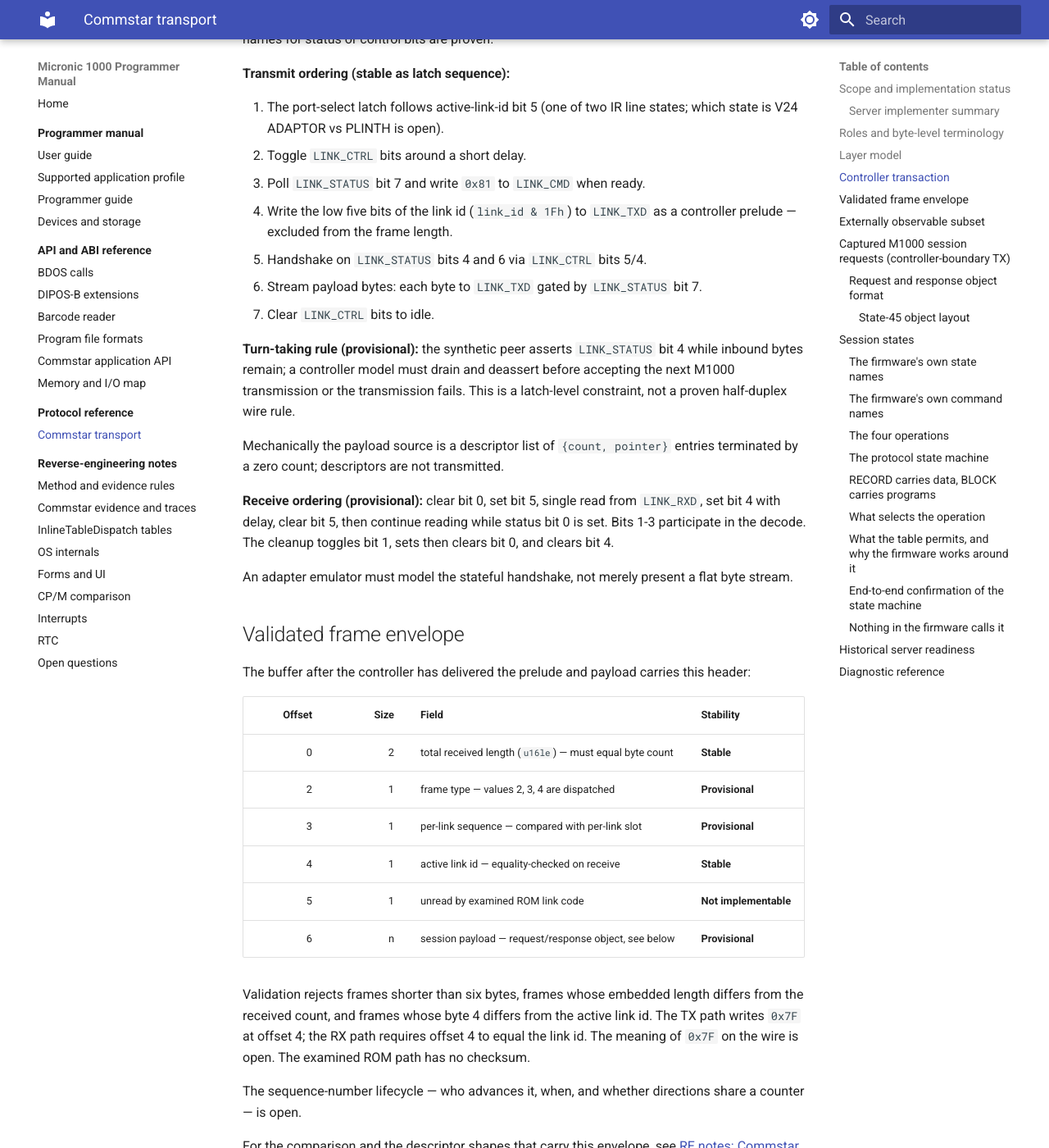
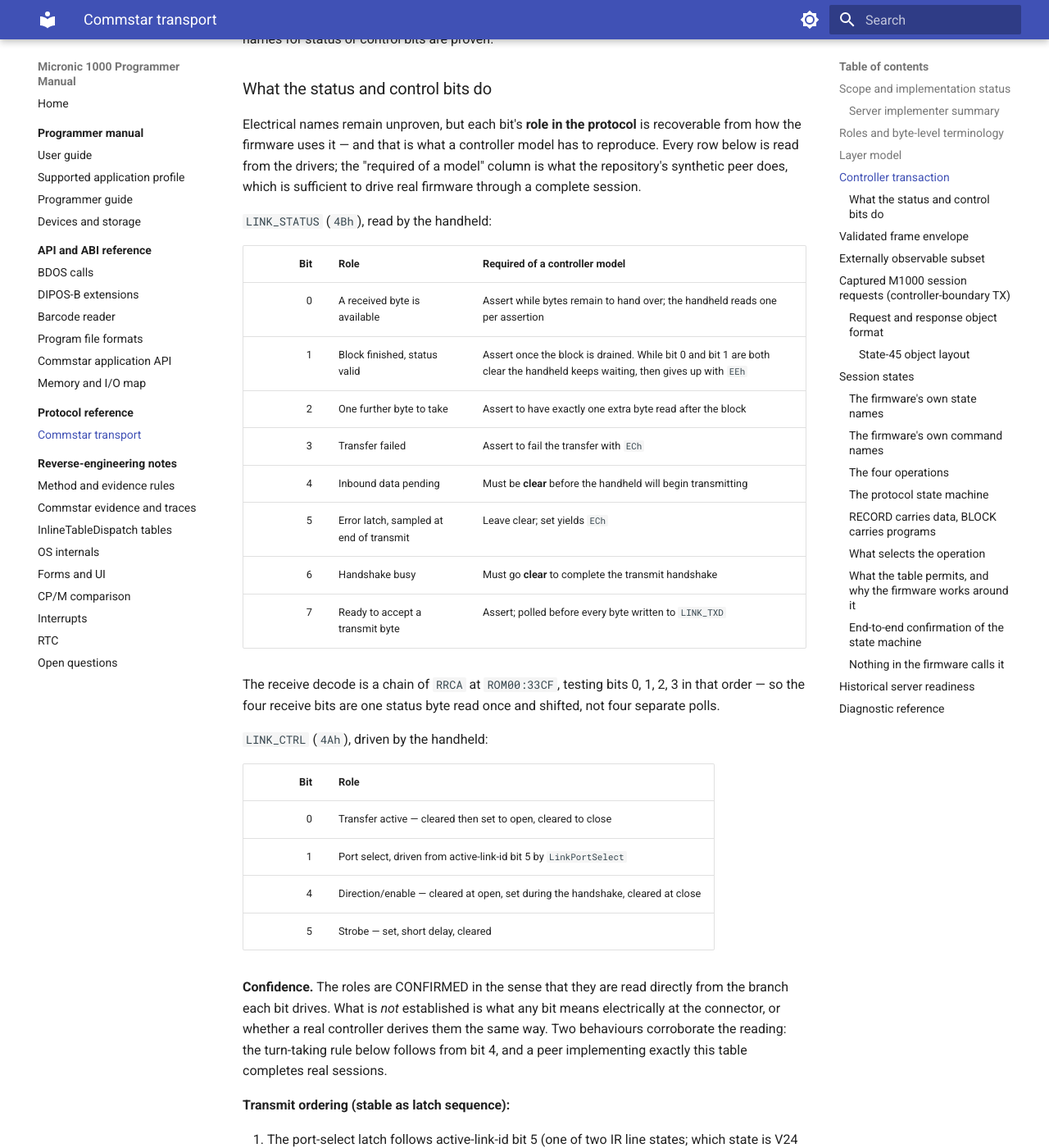
Before and after one commit to philpem/micronic1000, an MkDocs documentation site: the page built from doc/protocol/commstar.md, in a window 1280 px wide and 1400 px high, scrolled down 2871 px. Shown: the whole window at 82% size. Built offline with MkDocs 1.6.1 and Material for MkDocs 9.7.7, drawn with Linux system fonts in a browser that asks for light colours.

Commit message:
Establish what the IR control and status bits do
"Set bits 5 and 4" replaced by what each bit does in the protocol. The
roles are read directly from the branch each bit drives, so they need no
electrical guesswork -- and they are what a controller model has to
reproduce.

LINK_STATUS (4Bh), read by the handheld:
  bit0  a received byte is available      gates INI at ROM00:33D4
  bit1  block finished, status valid      while bits 0 and 1 are both clear
                                          the handheld waits, then fails EEh
  bit2  one further byte to take          extra INI at 33F4
  bit3  transfer failed                   yields ECh
  bit4  inbound data pending              must be CLEAR before transmitting
  bit5  error latch, end of transmit      set yields ECh
  bit6  handshake busy                    must go clear to proceed
  bit7  ready to accept a transmit byte   polled before every OUTI

LINK_CTRL (4Ah), driven by the handheld:
  bit0  transfer active     cleared then set to open, cleared to close
  bit1  port select         from active-link-id bit 5, via LinkPortSelect
  bit4  direction/enable    cleared at open, set in handshake, cleared close
  bit5  strobe              set, short delay, cleared

One correction of emphasis: the receive decode is a single status read
shifted by successive RRCA at ROM00:33CF, testing bits 0,1,2,3 in that
order -- not four separate polls, which is what the earlier "polls bits
0-3" wording implied.

Confidence is stated rather than assumed. The roles are read from the
bytes; what is NOT established is what any bit means electrically at the
connector, or whether a real controller derives them this way. Two things
corroborate the reading: the turn-taking rule follows from bit 4, and the
synthetic peer implementing exactly this table drives real firmware
through complete sessions.

Tables added to the protocol page and the memory/IO reference; repeatable
comments set on io:004A and io:004B so every xref carries them.

Also notes a watch item in open-questions: anything that writes ram:E48D
changes whether every subsequent command is validated or bypasses the
transition table, so new writers matter. Only two are known, both
reachable as runtime-stub slots, which means a loaded application can set
it too -- as this project's own test COMs do.

Co-Authored-By: Claude Opus 5 (1M context) <noreply@anthropic.com>
Claude-Session: https://claude.ai/code/session_01QBz9pn8cwR4hKVMeDTvs7x

```diff
--- a/doc/protocol/commstar.md
+++ b/doc/protocol/commstar.md
@@ -97,6 +97,47 @@ handshake. The exact port catalogue is in
 
 The M1000 drives `LINK_CTRL` and polls `LINK_STATUS` through a fixed
 ordering. No electrical names for status or control bits are proven.
+
+### What the status and control bits do
+
+Electrical names remain unproven, but each bit's **role in the protocol** is
+recoverable from how the firmware uses it — and that is what a controller
+model has to reproduce. Every row below is read from the drivers; the
+"required of a model" column is what the repository's synthetic peer does,
+which is sufficient to drive real firmware through a complete session.
+
+`LINK_STATUS` (`4Bh`), read by the handheld:
+
+| Bit | Role | Required of a controller model |
+|---:|---|---|
+| 0 | A received byte is available | Assert while bytes remain to hand over; the handheld reads one per assertion |
+| 1 | Block finished, status valid | Assert once the block is drained. While bit 0 and bit 1 are both clear the handheld keeps waiting, then gives up with `EEh` |
+| 2 | One further byte to take | Assert to have exactly one extra byte read after the block |
+| 3 | Transfer failed | Assert to fail the transfer with `ECh` |
+| 4 | Inbound data pending | Must be **clear** before the handheld will begin transmitting |
+| 5 | Error latch, sampled at end of transmit | Leave clear; set yields `ECh` |
+| 6 | Handshake busy | Must go **clear** to complete the transmit handshake |
+| 7 | Ready to accept a transmit byte | Assert; polled before every byte written to `LINK_TXD` |
+
+The receive decode is a chain of `RRCA` at `ROM00:33CF`, testing bits 0, 1,
+2, 3 in that order — so the four receive bits are one status byte read once
+and shifted, not four separate polls.
+
+`LINK_CTRL` (`4Ah`), driven by the handheld:
+
+| Bit | Role |
+|---:|---|
+| 0 | Transfer active — cleared then set to open, cleared to close |
+| 1 | Port select, driven from active-link-id bit 5 by `LinkPortSelect` |
+| 4 | Direction/enable — cleared at open, set during the handshake, cleared at close |
+| 5 | Strobe — set, short delay, cleared |
+
+**Confidence.** The roles are CONFIRMED in the sense that they are read
+directly from the branch each bit drives. What is *not* established is what
+any bit means electrically at the connector, or whether a real controller
+derives them the same way. Two behaviours corroborate the reading: the
+turn-taking rule below follows from bit 4, and a peer implementing exactly
+this table completes real sessions.
 
 **Transmit ordering (stable as latch sequence):**
 
```
Also changed, not shown: doc/re-notes/open-questions.md (+12 -0 lines), doc/reference/memory-io.md (+2 -2 lines), doc/research/TASKS.md (+22 -0 lines).
